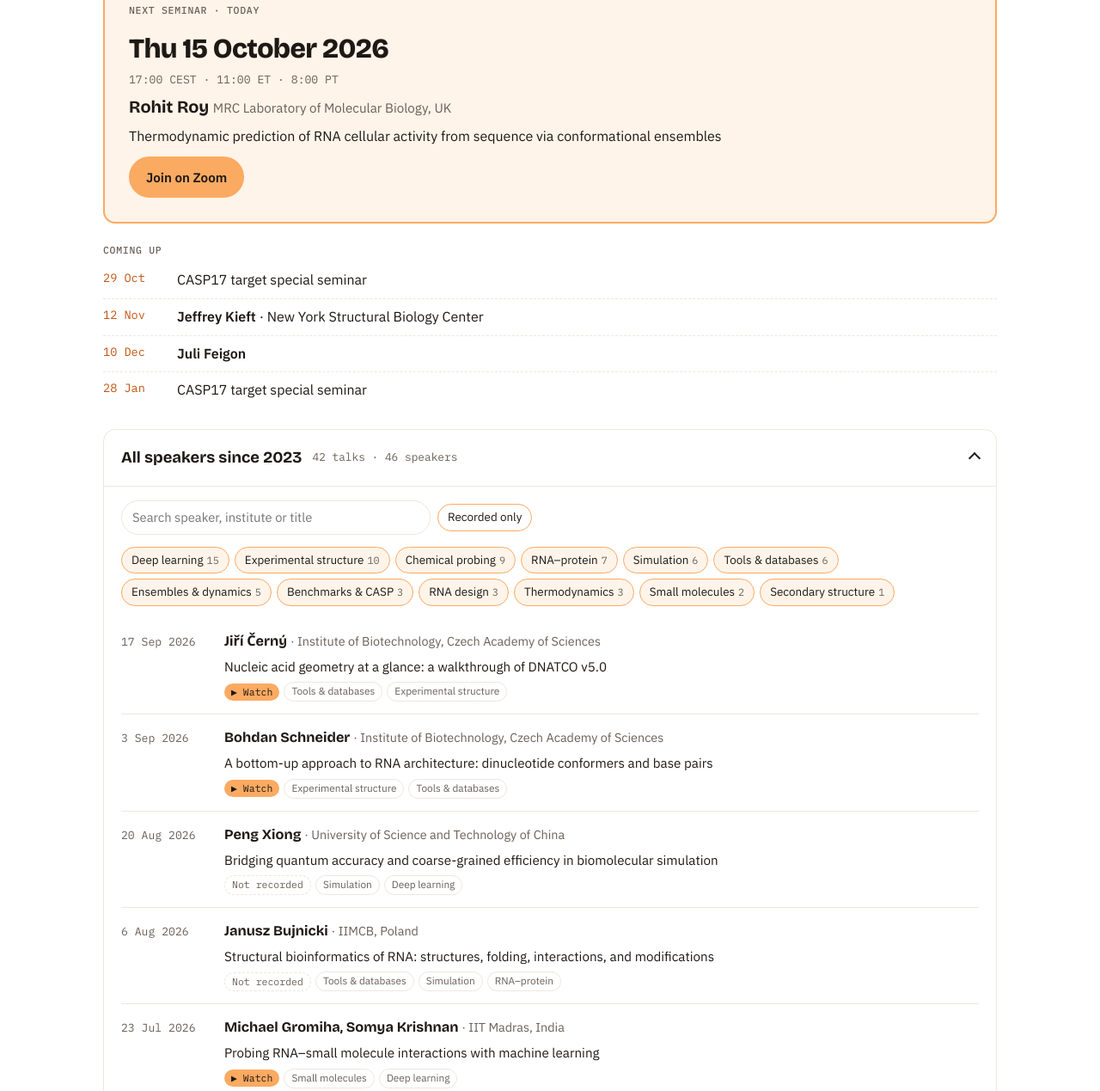
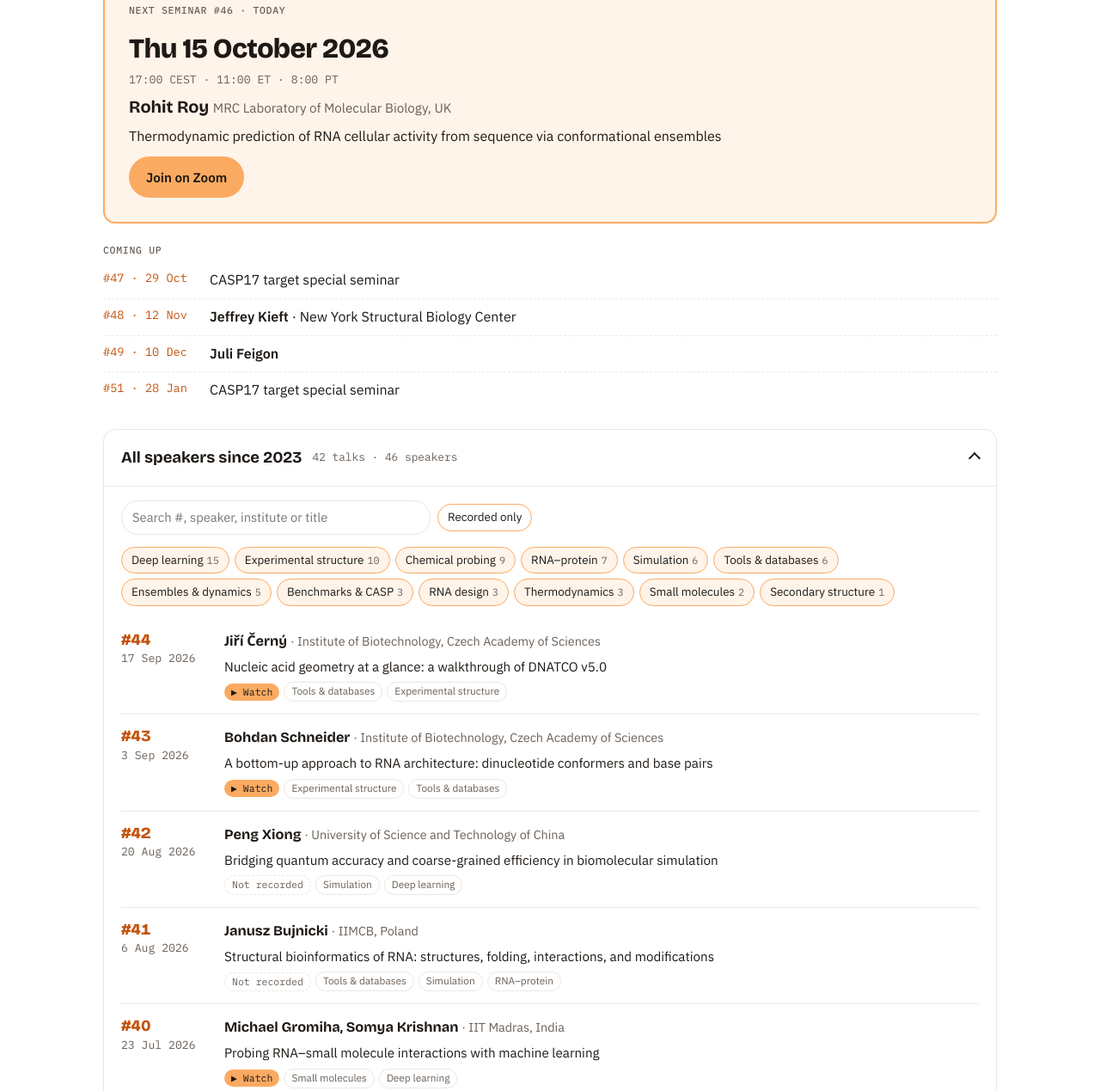
Before and after one commit to mmagnus/casp-rna-sig, a plain HTML site: page index.html in a window 1280 px wide. Shown: the part 1749-3018 px from the top of the page at 86% size. Drawn offline with nearby package versions, Linux system fonts and the light colour scheme.

```diff
--- a/index.html
+++ b/index.html
@@ -96,7 +96,7 @@
 .aff{font-family:var(--body);font-weight:400;font-size:.95rem;color:var(--muted)}
 .upcoming{display:grid;gap:8px}
 .mini{list-style:none;margin:0;padding:0;display:grid}
-.mini li{display:grid;grid-template-columns:72px 1fr;gap:14px;padding-block:8px;border-bottom:1px dashed var(--line)}
+.mini li{display:grid;grid-template-columns:110px 1fr;gap:14px;padding-block:8px;border-bottom:1px dashed var(--line)}
 .mini li:last-child{border-bottom:0}
 .mini time{font-family:var(--mono);font-size:.85rem;color:var(--blue-strong);font-variant-numeric:tabular-nums}
 
@@ -120,7 +120,10 @@
 .talks{list-style:none;margin:0;padding:0;display:grid}
 .talk{display:grid;grid-template-columns:104px 1fr;gap:16px;padding-block:14px;border-bottom:1px solid var(--line)}
 .talk:last-child{border-bottom:0}
-.talk time{font-family:var(--mono);font-size:.82rem;color:var(--muted);font-variant-numeric:tabular-nums;padding-top:3px}
+.talk .when{display:flex;flex-direction:column;gap:2px;padding-top:2px}
+.talk .num{font-family:var(--display);font-weight:800;font-size:1.15rem;line-height:1;color:var(--blue-strong);font-variant-numeric:tabular-nums}
+.talk time{font-family:var(--mono);font-size:.82rem;color:var(--muted);font-variant-numeric:tabular-nums}
+@media (max-width:560px){.talk .when{flex-direction:row;align-items:baseline;gap:10px}}
 .talk .body{display:grid;gap:4px;min-width:0}
 .talk .who{font-family:var(--display);font-weight:700;font-size:1.02rem}
 .talk .where{font-family:var(--body);font-weight:400;color:var(--muted);font-size:.9rem}
@@ -225,7 +228,7 @@
   <section id="speakers">
     <span class="eyebrow">Speakers</span>
     <div class="next">
-      <span class="role">Next seminar · today</span>
+      <span class="role">Next seminar #46 · today</span>
       <div class="next-date">Thu 15 October 2026 <span class="tz">17:00 CEST · 11:00 ET · 8:00 PT</span></div>
       <h3>Rohit Roy <span class="aff">MRC Laboratory of Molecular Biology, UK</span></h3>
       <p>Thermodynamic prediction of RNA cellular activity from sequence via conformational ensembles</p>
@@ -234,10 +237,10 @@
     <div class="upcoming">
       <h3>Coming up</h3>
       <ul class="mini">
-        <li><time>29 Oct</time><span>CASP17 target special seminar</span></li>
-        <li><time>12 Nov</time><span><b>Jeffrey Kieft</b> · New York Structural Biology Center</span></li>
-        <li><time>10 Dec</time><span><b>Juli Feigon</b></span></li>
-        <li><time>28 Jan</time><span>CASP17 target special seminar</span></li>
+        <li><time>#47 · 29 Oct</time><span>CASP17 target special seminar</span></li>
+        <li><time>#48 · 12 Nov</time><span><b>Jeffrey Kieft</b> · New York Structural Biology Center</span></li>
+        <li><time>#49 · 10 Dec</time><span><b>Juli Feigon</b></span></li>
+        <li><time>#51 · 28 Jan</time><span>CASP17 target special seminar</span></li>
       </ul>
     </div>
 
@@ -245,7 +248,7 @@
       <summary><span class="sum-t">All speakers since 2023</span> <span class="sum-n" id="sum-n"></span><span class="chev" aria-hidden="true"></span></summary>
       <div class="all-body">
         <div class="filters">
-          <input id="talk-search" type="search" placeholder="Search speaker, institute or title" aria-label="Search talks">
+          <input id="talk-search" type="search" placeholder="Search #, speaker, institute or title" aria-label="Search talks">
           <button class="chip" type="button" id="rec-only" aria-pressed="false">Recorded only</button>
         </div>
         <div class="tagbar" id="tagbar" aria-label="Filter by topic"></div>
@@ -379,6 +382,7 @@
 ["2023-06-06","Frank DiMaio","University of Washington School of Medicine","Predicting protein/nucleic acid complexes with RoseTTAFoldNA","https://www.youtube.com/watch?v=8qWrEAyB1Ok",[DL,RP]],
 ["2023-05-23","Yu Li","Chinese University of Hong Kong","RNA structure prediction with deep learning","https://www.youtube.com/watch?v=fdMkEk84Y4A",[DL]]
 ];
+var NUM={"2026-09-17":44,"2026-09-03":43,"2026-08-20":42,"2026-08-06":41,"2026-07-23":40,"2026-06-25":39,"2026-04-30":38,"2026-04-16":37,"2026-04-02":36,"2026-03-19":35,"2026-03-05":34,"2026-02-19":33,"2026-02-05":32,"2026-01-29":31,"2026-01-08":30,"2025-12-11":29,"2025-11-26":28,"2025-10-30":26,"2025-10-16":25,"2025-10-02":24,"2025-09-18":23,"2025-09-04":22,"2025-08-21":21,"2024-05-14":20,"2024-04-23":19,"2024-04-09":18,"2024-03-12":17,"2024-02-27":16,"2024-02-13":15,"2024-01-30":14,"2024-01-16":13,"2023-12-05":12,"2023-11-21":11,"2023-11-07":10,"2023-10-24":9,"2023-10-10":8,"2023-08-29":6,"2023-08-15":5,"2023-08-01":4,"2023-06-20":3,"2023-06-06":2,"2023-05-23":1};
 var HACKMD={"Grzegorz Chojnowski":"Byuyv1Js2","Robin Pearce":"S1FMJXbhn","Eugene Baulin":"ByPMJDG6h","Rhiju Das":"HyGjE-cep","Jianyi Yang, Wenkai Wang":"SkmSAw3Wa","Karissa Sanbonmatsu":"rJZkXoz7a","Cathy Lawson":"SJXn2sZVa","Miroslav Krepl":"Sk8hGDUH6","Joseph Yesselman":"rkvfzPsua","Chaitanya Joshi":"rkV712TFp","Shujun He":"Skr0wPljp","Navtej Toor":"rJmxokNha","Megan Ken":"BJTl5vL66","Daisuke Kihara":"rkRZBCs1C","Quentin Vicens":"BJl7kyClR","Silvi Rouskin":"rJ5PvC0W0"};
 (function(){
   var M=["Jan","Feb","Mar","Apr","May","Jun","Jul","Aug","Sep","Oct","Nov","Dec"];
@@ -399,9 +403,9 @@
     TALKS.forEach(function(t){
       if(state.tag&&t[5].indexOf(state.tag)<0)return;
       if(state.rec&&!t[4])return;
-      if(q&&(t[1]+" "+t[2]+" "+t[3]).toLowerCase().indexOf(q)<0)return;
+      if(q&&("#"+NUM[t[0]]+" "+t[1]+" "+t[2]+" "+t[3]).toLowerCase().indexOf(q)<0)return;
       n++;
-      html+='<li class="talk"><time datetime="'+t[0]+'">'+fmt(t[0])+'</time><div class="body"><div class="who">'+esc(t[1])+' <span class="where">· '+esc(t[2])+'</span></div>'+
+      html+='<li class="talk"><div class="when"><span class="num">#'+(NUM[t[0]]||"")+'</span><time datetime="'+t[0]+'">'+fmt(t[0])+'</time></div><div class="body"><div class="who">'+esc(t[1])+' <span class="where">· '+esc(t[2])+'</span></div>'+
         (t[3]?'<div class="title">'+esc(t[3])+'</div>':'')+'<div class="meta">'+
         (t[4]?'<a class="rec" href="'+t[4]+'" target="_blank" rel="noopener">▶ Watch</a>':'<span class="rec">Not recorded</span>')+
         (HACKMD[t[1]]?'<a class="page" href="https://hackmd.io/@mmagnus/'+HACKMD[t[1]]+'" target="_blank" rel="noopener">Talk page</a>':'')+
```
